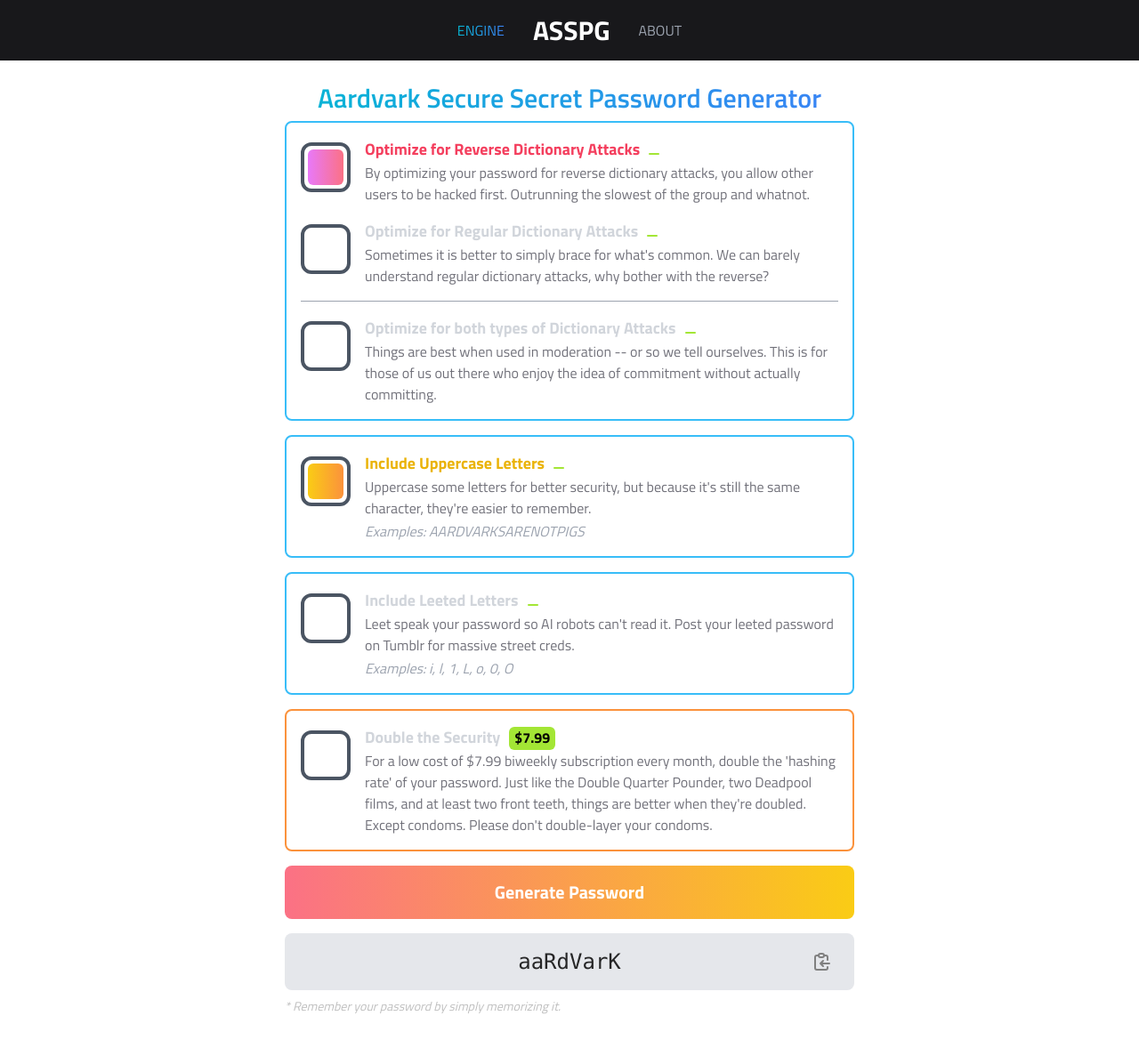
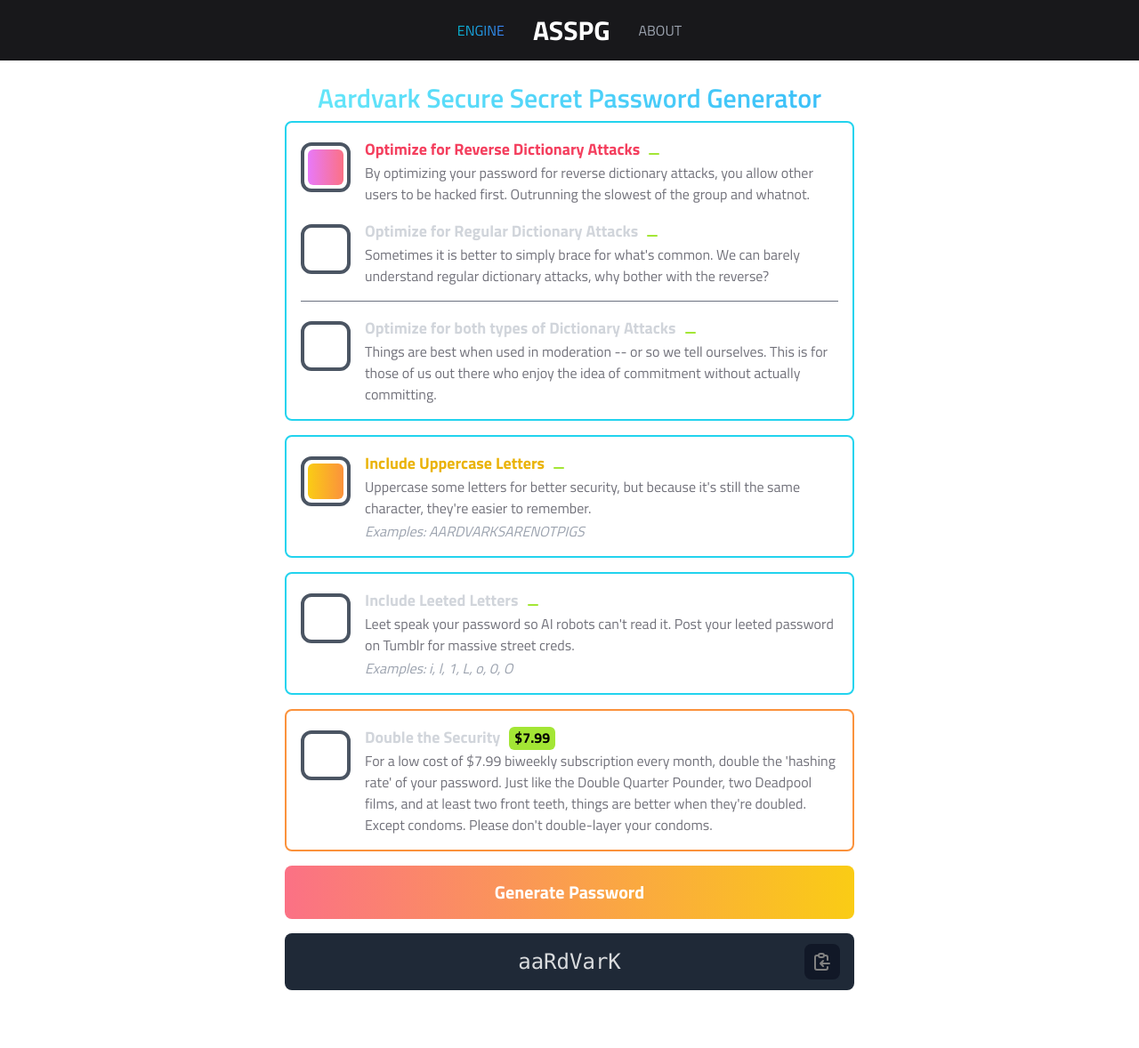
Before and after one commit to kndshein/ASSPG, a React (Create React App) app: page / in a window 1280 px wide. Shown: the top 1178 px of the page at 89% size. Built offline with nearby package versions, Linux system fonts and the light colour scheme.

Commit message:
Replace light theme in PassGenerator.js

```diff
--- a/src/components/PassGenerator.jsx
+++ b/src/components/PassGenerator.jsx
@@ -68,10 +68,10 @@ export default function PassGenerator() {
 
   return (
     <div className="flex flex-col max-w-2xl">
-      <p className="m-4 mb-2 mt-0 text-3xl text-center bg-clip-text text-transparent bg-gradient-to-r from-cyan-500 to-blue-500 font-semibold dark:bg-gradient-to-r from-cyan-300 dark:to-sky-400">
+      <p className="m-4 mb-2 mt-0 text-3xl text-center bg-clip-text text-transparent bg-gradient-to-r from-cyan-300 to-sky-400 font-semibold">
         Aardvark Secure Secret Password Generator
       </p>
-      <div className="border-2 border-sky-400 p-2 m-4 mt-0 rounded-lg dark:border-cyan-400">
+      <div className="border-2 border-cyan-400 p-2 m-4 mt-0 rounded-lg">
         <Checkbox
           value={opts.isBothOptimized || !opts.isDictOptimized}
           name="isReverseOptimized"
@@ -88,7 +88,7 @@ export default function PassGenerator() {
           handleOnClick={handleOnClick}
           disabled={opts.isBothOptimized}
         />
-        <hr className="border-gray-400 m-2 dark:border-gray-500" />
+        <hr className="border-gray-500 m-2" />
         <Checkbox
           value={opts.isBothOptimized}
           name="isBothOptimized"
@@ -97,7 +97,7 @@ export default function PassGenerator() {
           handleOnClick={handleOnClick}
         />
       </div>
-      <div className="border-2 border-sky-400 p-2 m-4 mt-0 rounded-lg dark:border-cyan-400">
+      <div className="border-2 border-cyan-400 p-2 m-4 mt-0 rounded-lg">
         <Checkbox
           value={opts.isUppercased}
           name="isUppercased"
@@ -107,7 +107,7 @@ export default function PassGenerator() {
           handleOnClick={handleOnClick}
         />
       </div>
-      <div className="border-2 border-sky-400 p-2 m-4 mt-0 rounded-lg dark:border-cyan-400">
+      <div className="border-2 border-cyan-400 p-2 m-4 mt-0 rounded-lg">
         <Checkbox
           className="border-emerald-400"
           value={opts.isLeeted}
@@ -118,7 +118,7 @@ export default function PassGenerator() {
           handleOnClick={handleOnClick}
         />
       </div>
-      <div className="border-2 border-orange-400 p-2 m-4 mt-0 rounded-lg dark:border-orange-400">
+      <div className="border-2 border-orange-400 p-2 m-4 mt-0 rounded-lg">
         <Checkbox
           className="border-orange-400"
           value={opts.isDoubled}
@@ -130,7 +130,7 @@ export default function PassGenerator() {
         />
       </div>
       <button
-        className={`rounded-lg m-4 mt-0 p-2 py-4 font-bold text-xl text-white transition ease-in-out hover:shadow-lg active:shadow-none active:scale-95 dark:hover:shadow-gray-800`}
+        className={`rounded-lg m-4 mt-0 p-2 py-4 font-bold text-xl text-white transition ease-in-out hover:shadow-lg active:shadow-none active:scale-95 hover:shadow-gray-800`}
         onClick={() => handleOnSubmit()}
         style={{
           backgroundColor: submitGradient.color,
@@ -139,24 +139,24 @@ export default function PassGenerator() {
       >
         Generate Password
       </button>
-      <div className="relative flex justify-center items-center h-16 w-100 rounded-lg mx-4 bg-gray-200 dark:bg-gray-800">
-        <p className="animate-pulse text-2xl font-mono dark:text-white">
+      <div className="relative flex justify-center items-center h-16 w-100 rounded-lg mx-4 bg-gray-800">
+        <p className="animate-pulse text-2xl font-mono text-white">
           {generatedPassword}
         </p>
         <IconContext.Provider value={{ color: 'grey', className: 'h-6 w-6' }}>
           <button
             onClick={() => navigator.clipboard.writeText(generatedPassword)}
-            className="absolute right-4 p-2 rounded-lg hover:bg-gray-100 active:bg-gray-300 dark:bg-gray-900 dark:hover:bg-gray-700 dark:active:bg-gray-900"
+            className="absolute right-4 p-2 rounded-lg bg-gray-900 hover:bg-gray-700 active:bg-gray-900"
           >
             <HiOutlineClipboardCopy className="h-100 w-100" />
           </button>
         </IconContext.Provider>
       </div>
-      <p className="ml-4 mt-2 text-left opacity-25 italic text-sm dark:text-white">
+      <p className="ml-4 mt-2 text-left opacity-25 italic text-sm text-white">
         * Remember your password by simply memorizing it.
       </p>
       {generatedPassword && opts.isDoubled && (
-        <p className="ml-4 text-left opacity-25 italic text-sm dark:text-white">
+        <p className="ml-4 text-left opacity-25 italic text-sm text-white">
           ** We've been told that our developers don't know how to code a
           shopping cart, so I guess it's on the house.
         </p>
```
